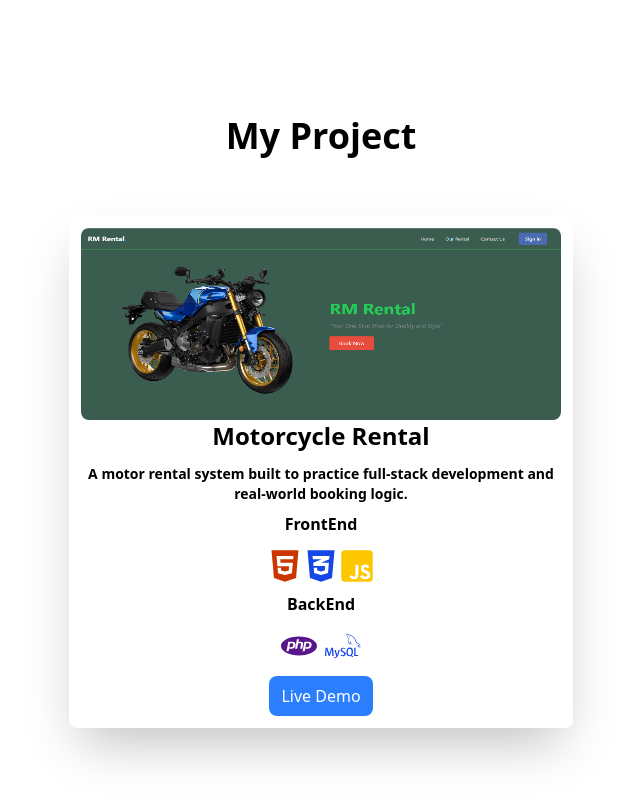
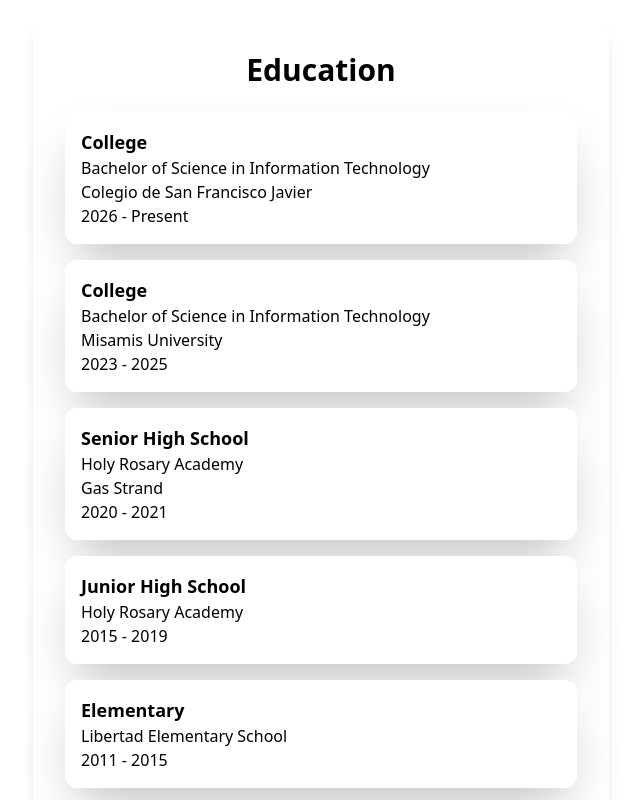
Before and after one commit to programmerstudy164-jpg/Personal_Portfolio, a React (Vite) app: page / in a window 1280 px wide. Shown: the part 1660-2460 px from the top of the page, without its empty margins (319-959 px from the left). Built offline with nearby package versions, Linux system fonts and the light colour scheme.

Commit message:
sections

```diff
--- a/src/components/Nav.jsx
+++ b/src/components/Nav.jsx
@@ -3,6 +3,7 @@
 const navItems = [
   { name: "Home", id: "home" },
   { name: "About", id: "about" },
+   { name: "Education", id: "education" },
   { name: "Project", id: "project" },
   { name: "Skills", id: "skills" },
   { name: "Contact", id: "contact" },
--- a/src/pages/Portfolio.jsx
+++ b/src/pages/Portfolio.jsx
@@ -7,6 +7,7 @@
 import Footer from "../sections/Footer";
 import Contact from "../sections/Contact";
 import SideBar from "../components/SlideBar";
+import Education from "../sections/education";
 
 
 const Portfolio = () => {
@@ -29,13 +30,18 @@
       <SideBar bg={bgColor} isOpen={isOpen} setOpen={setOpen} Dark={isDark} setDark={setIsDark}/>
     <div className="flex-1">
 
+
+
       <Header Dark={isDark} setDark={setIsDark}  setOpen={setOpen}/>
       <Home TextColor={Text} bg={bgColor} />
       <About TextColor={Text} bg={bgColor} />
+      <Education TextColor={Text} bg={bgColor} dark={isDark}/>
       <Project TextColor={Text} bg={bgColor} dark={isDark} />
       <Skills TextColor={Text} bg={bgColor} dark={isDark} />
       <Contact TextColor={Text} bg={bgColor} dark={isDark} />
       <Footer TextColor={Text} bg={bgColor} dark={isDark} />
+
+
     </div>
     </div>
   );
--- /dev/null
+++ b/src/sections/Chatbot.jsx
@@ -0,0 +1,9 @@
+import React from 'react'
+import { BsChatDots } from "react-icons/bs";
+const Chatbot = () => {
+  return (
+    <div className='p-2 bg-black'><BsChatDots />Chat with Marco</div>
+  )
+}
+
+export default Chatbot
--- a/src/sections/Education.jsx
+++ b/src/sections/Education.jsx
@@ -1,16 +1,16 @@
 import React from 'react'
 
-const Education = () => {
+const Education = ({ TextColor, bg, dark }) => {
   return (
-    <section className="min-h-screen flex items-center justify-center px-4">
+    <section id='education' className={`min-h-screen flex items-center justify-center px-4  ${bg}`}>
 
-      <div className="bg-white p-6 sm:p-8 rounded-2xl shadow-lg w-full max-w-xl">
-        <h1 className="text-2xl sm:text-3xl font-bold text-center mb-6">Education</h1>
+      <div className={`${bg} p-6 sm:p-8 rounded-2xl shadow-lg w-full max-w-xl ${dark ? "border-2 border-blue-600" : "shadow-2xl"}`}>
+        <h1 className={`text-2xl ${TextColor} sm:text-3xl font-bold text-center mb-6`}>Education</h1>
 
         <div className="space-y-4">
 
           {/* Current School */}
-          <div className="bg-gray-100 p-4 rounded-xl shadow hover:scale-105 transition transform">
+          <div className={`${dark ? "border-2 border-blue-600" : "shadow-2xl"} ${bg} ${TextColor} p-4 rounded-xl shadow hover:scale-105 transition transform`}>
             <h2 className="font-semibold text-lg">College</h2>
             <p className="font-medium text-sm sm:text-base">Bachelor of Science in Information Technology</p>
             <p className="text-sm sm:text-base">Colegio de San Francisco Javier</p>
@@ -18,7 +18,7 @@
           </div>
 
           {/* Previous School */}
-          <div className="bg-gray-100 p-4 rounded-xl shadow hover:scale-105 transition transform">
+          <div className={`${dark ? "border-2 border-blue-600" : "shadow-2xl"} ${bg} ${TextColor} p-4 rounded-xl shadow hover:scale-105 transition transform`}>
             <h2 className="font-semibold text-lg">College</h2>
             <p className="font-medium text-sm sm:text-base">Bachelor of Science in Information Technology</p>
             <p className="text-sm sm:text-base">Misamis University</p>
@@ -28,7 +28,7 @@
 
 
           {/* Senior High School */}
-          <div className="bg-gray-100 p-4 rounded-xl shadow hover:scale-105 transition transform">
+          <div className={`${dark ? "border-2 border-blue-600" : "shadow-2xl"} ${bg} ${TextColor} p-4 rounded-xl shadow hover:scale-105 transition transform`}>
             <h2 className="font-semibold text-lg">Senior High School</h2>
             <p className="text-sm sm:text-base">Holy Rosary Academy</p>
             <p className="font-medium text-sm sm:text-base">Gas Strand</p>
@@ -36,14 +36,14 @@
           </div>
 
           {/* Junior High School */}
-          <div className="bg-gray-100 p-4 rounded-xl shadow hover:scale-105 transition transform">
+          <div className={`${dark ? "border-2 border-blue-600" : "shadow-2xl"} ${bg} ${TextColor} p-4 rounded-xl shadow hover:scale-105 transition transform`}>
             <h2 className="font-semibold text-lg">Junior High School</h2>
             <p className="text-sm sm:text-base">Holy Rosary Academy</p>
             <p className="text-sm sm:text-base">2015 - 2019</p>
           </div>
 
           {/* Elementary */}
-          <div className="bg-gray-100 p-4 rounded-xl shadow hover:scale-105 transition transform">
+         <div className={`${dark ? "border-2 border-blue-600" : "shadow-2xl"} ${bg} ${TextColor} p-4 rounded-xl shadow hover:scale-105 transition transform`}>
             <h2 className="font-semibold text-lg">Elementary</h2>
              <p className="text-sm sm:text-base">Libertad Elementary School</p>
             <p className="text-sm sm:text-base">2011 - 2015</p>
```
